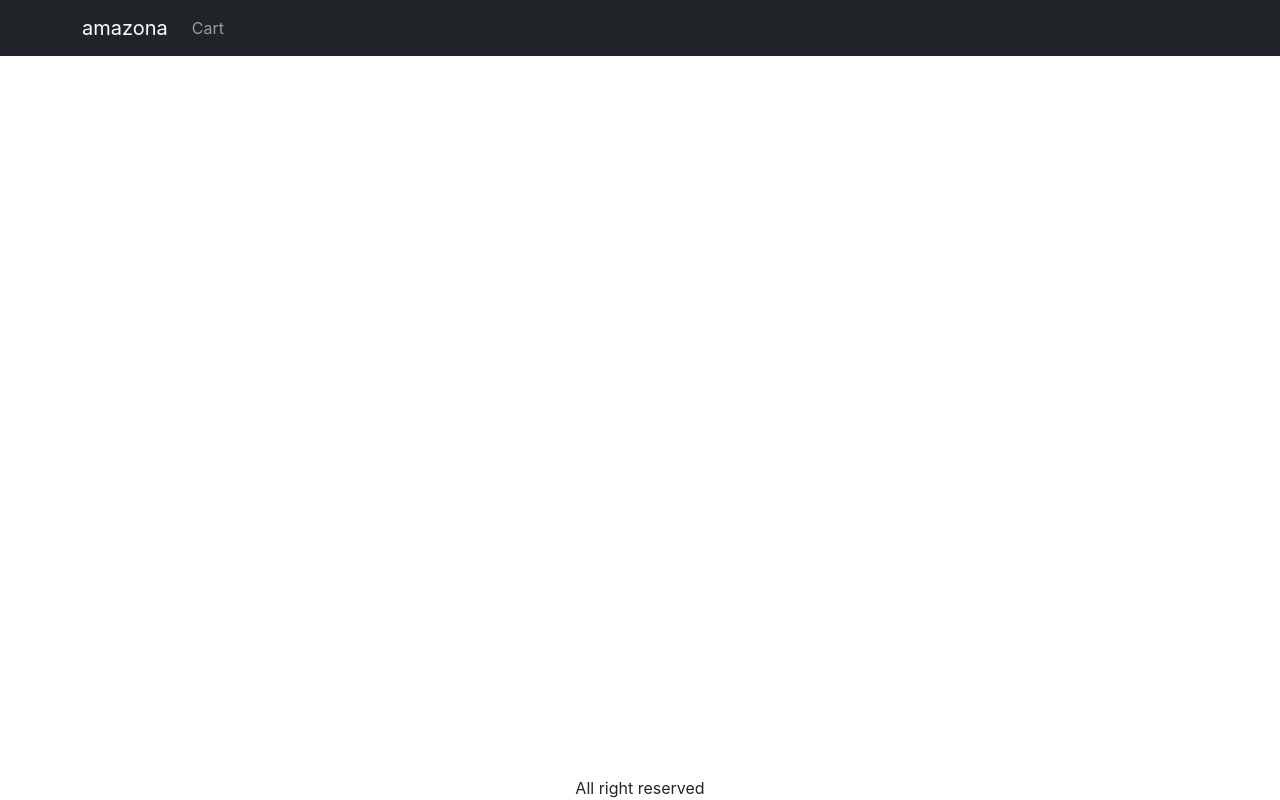
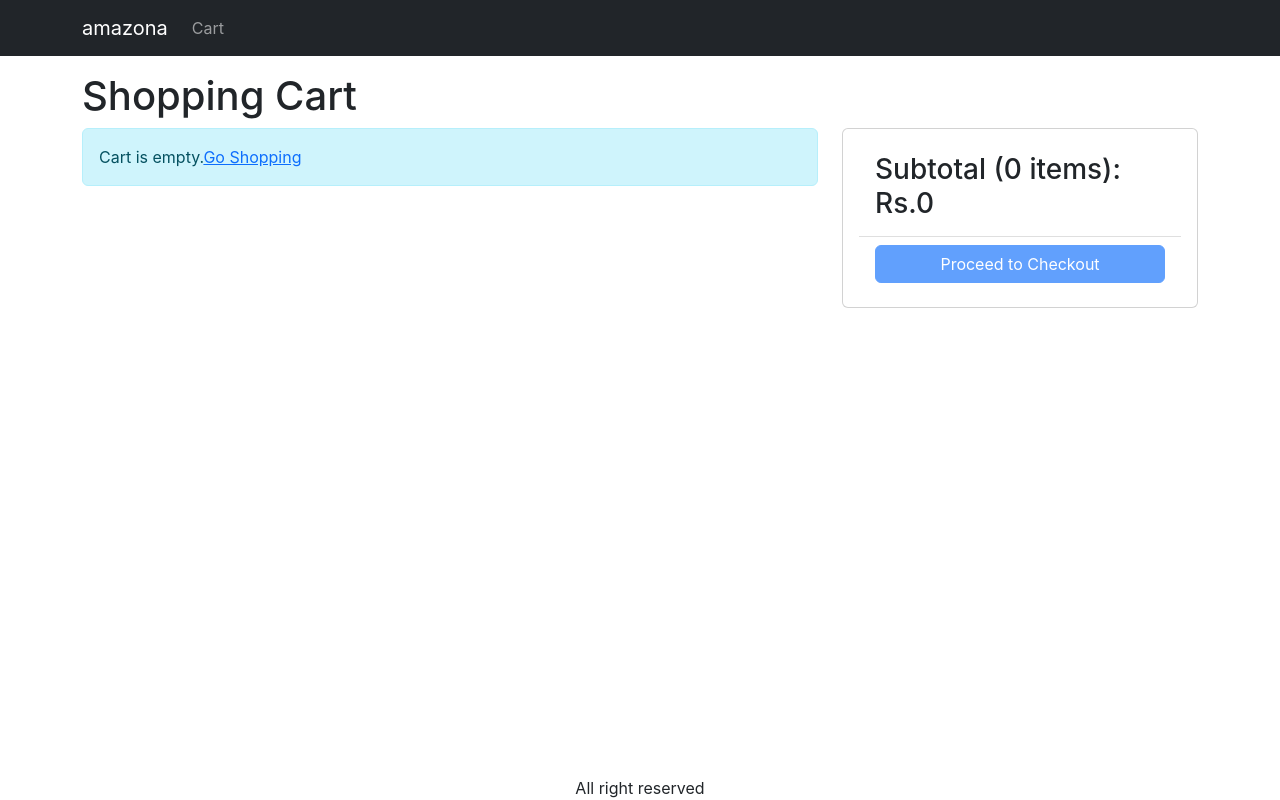
Before and after one commit to himanshirawat/amazona, a React (Create React App) app in the folder frontend/: page /cart in a window 1280 px wide. Built offline with nearby package versions, Linux system fonts and the light colour scheme.

Commit message:
Complete Cart Screen

```diff
--- a/frontend/src/App.js
+++ b/frontend/src/App.js
@@ -1,15 +1,11 @@
-import {
-  BrowserRouter as Router,
-  Routes,
-  Route,
-  } from "react-router-dom";
+import { BrowserRouter as Router, Routes,Route,Link,} from "react-router-dom";
 import HomeScreen from "./screens/HomeScreen";
 import ProductScreen from "./screens/ProductScreen";
 import {Navbar,Container, Nav, Badge} from "react-bootstrap";
 import {LinkContainer} from "react-router-bootstrap";
 import { Store } from "./Store";
 import { useContext } from "react";
-import { Link } from "react-router-dom";
+import CartScreen from "./screens/CartScreen";
 
 function App() {
   const { state } = useContext(Store);
@@ -26,7 +22,7 @@
                 Cart
                 {cart.cartItems.length > 0 && (
                   <Badge pill bg="danger">
-                    {cart.cartItems.length}
+                    {cart.cartItems.reduce((a,c)=> a+c.quantity,0)}
                   </Badge>
                 )}
               </Link>
@@ -39,6 +35,7 @@
         <Container className="mt-3">
         <Routes>
           <Route path="/product/:slug" element={<ProductScreen />} />
+          <Route path="/cart" element={<CartScreen />} />
           <Route path="/" element={<HomeScreen />} />
         </Routes>
         </Container>
--- a/frontend/src/Store.js
+++ b/frontend/src/Store.js
@@ -4,34 +4,41 @@
 
 const initialState = {
     cart: {
-        cartItems: []
+        cartItems: localStorage.getItem('cartItems')
+        ? JSON.parse(localStorage.getItem('cartItems'))
+        : [],
     }
 }
 
 function reducer(state,action) {
     switch(action.type) {
+
         case 'CART_ADD_ITEM' :
          //add to cart
-         return {
-            ...state,
-            cart :{
-                ...state.cart,
-                cartItems: [...state.cart.cartItems, action.payload],
-            },
-         };
-        //  const newItem =action.payload;
-        //  const existItem=state.cart.cartItems.find(
-        //     (item) => item._id === newItem._id
-        //  );
-        //  const cartItems = existItem
-        // ? state.cart.cartItems.map((item)=>
-        //     item._id === existItem._id ? newItem :item )
-        // : [...state.cart.cartItems,newItem];
+         const newItem = action.payload;
+         const existItem = state.cart.cartItems.find(
+           (item) => item._id === newItem._id
+         );
+         const cartItems = existItem
+           ? state.cart.cartItems.map((item) =>
+               item._id === existItem._id ? newItem : item
+             )
+           : [...state.cart.cartItems, newItem];
+          localStorage.setItem('cartItems',JSON.stringify(cartItems));
+         return { ...state, cart: { ...state.cart, cartItems } };
 
-        //  return {...state, cart: {...state.cart, cartItems }};
+
+
+        case 'CART_REMOVE_ITEM':{
+          const cartItems = state.cart.cartItems.filter(
+            (item) => item._id !== action.payload._id
+          );
+          localStorage.setItem('cartItems',JSON.stringify(cartItems));
+          return { ...state, cart: { ...state.cart, cartItems } };
+        }
 
         default:
-            return state;
+          return state;
     }
 }
 export function StoreProvider(props){
--- a/frontend/src/component/Product.js
+++ b/frontend/src/component/Product.js
@@ -1,9 +1,30 @@
+import axios from "axios";
+import { useContext } from "react";
 import { Button, Card } from "react-bootstrap";
 import { Link } from "react-router-dom";
+import { Store } from "../Store";
 import Rating from "./Rating";
 
 function Product(props){
     const {product} = props;
+    const {state,dispatch:ctxDispatch } = useContext(Store);
+    const {
+        cart: {cartItems},
+    } = state;
+
+    const addtoCartHandler = async (item)=>{
+        const existItem = cartItems.find((x) => x._id === product._id);
+        const quantity = existItem ? existItem.quantity + 1 : 1;
+        const { data } = await axios.get(`/api/products/${item._id}`);
+        if (data.countInStock < quantity) {
+            window.alert('Sorry. Product is out of stock');
+            return;
+          }
+        ctxDispatch({
+            type:'CART_ADD_ITEM',
+            payload: {...item,quantity},
+        });
+    };
     return (
         <Card>
             <Link to={`/product/${product.slug}`}>
@@ -15,7 +36,13 @@
                 </Link>
                 <Rating rating = {product.rating} numReviews={product.numReviews}></Rating>
                 <Card.Text><strong>Rs.{product.price}</strong></Card.Text>
-                <Button>Add to cart</Button>
+                {product.countInStock === 0  ? (
+                     <Button variant="light" disabled>
+                        Out of Stock
+                    </Button>
+                ): (<Button onClick={()=> addtoCartHandler(product)}>Add to cart</Button>
+                )}
+
             </Card.Body>
         </Card>
     )
--- a/frontend/src/data.js
+++ b/frontend/src/data.js
@@ -1,7 +1,7 @@
 const data = {
     products : [
         {
-            _id: '1',
+
             name: 'mango pickle',
             slug: 'pickles-1',
             category : 'PICKLE',
@@ -14,7 +14,7 @@
             Description :'High Quality Food'
         },
         {
-            _id: '2',
+
             name: 'mango pickle',
             slug: 'pickles-2',
             category : 'PICKLE',
@@ -27,7 +27,7 @@
             Description :'High Quality food'
         },
         {
-            _id: '3',
+
             name: 'mango pickle',
             slug: 'pickles-3',
             category : 'PICKLE',
--- a/frontend/src/index.css
+++ b/frontend/src/index.css
@@ -34,6 +34,10 @@
   padding: 1rem;
 }
 
-.img-width{
+.img-large{
   max-width: 100%;
 }
+
+.img-thumbnail{
+  height: 80px;
+}
--- /dev/null
+++ b/frontend/src/screens/CartScreen.js
@@ -0,0 +1,114 @@
+import { useContext } from "react";
+import { Store } from "../Store";
+import { Helmet } from "react-helmet-async";
+import { Button, Card, Col, ListGroup, Row } from "react-bootstrap";
+import MessageBox from "../component/MessageBox";
+import { Link, useNavigate} from "react-router-dom";
+import axios from "axios";
+
+
+export default function CartScreen(){
+    const navigate = useNavigate();
+    const {state,dispatch:ctxDispatch } = useContext(Store);
+    const {
+        cart: {cartItems},
+    } = state;
+
+    const updateCartHandler = async (item ,quantity)=>{
+        const { data } = await axios.get(`/api/products/${item._id}`);
+        if (data.countInStock < quantity) {
+            window.alert('Sorry. Product is out of stock');
+            return;
+          }
+        ctxDispatch({
+            type:'CART_ADD_ITEM',
+            payload: {...item,quantity},
+        });
+    };
+
+    const removeItemHandler = (item) => {
+        ctxDispatch({type:'CART_REMOVE_ITEM',payload:item});
+    }
+
+    const checkoutHandler = () => {
+        navigate('/signin?redirect=/shipping');
+    }
+
+    return  <div>
+        <Helmet>
+          <title>Shopping Cart</title>
+        </Helmet>
+          <h1>Shopping Cart</h1>
+          <Row>
+            <Col md={8}>
+                {cartItems.length === 0 ? (
+                    <MessageBox>
+                        Cart is empty.
+                        <Link to = "/">Go Shopping</Link>
+                    </MessageBox>
+                ):
+                (
+                    <ListGroup>
+                        {cartItems.map((item) => (
+                            <ListGroup.Item key={item._id}>
+                                <Row className="align-items-center">
+                                    <Col md={4}>
+                                        <img src={item.image} alt={item.name} className="img-fluid rounded img-thumbnail"></img>{' '}
+                                        <Link to={`/product/${item.slug}`}>{item.name}</Link>
+                                    </Col>
+                                    <Col md={3}>
+                                        <Button
+                                        variant="light"
+                                        onClick = {()=> updateCartHandler(item,item.quantity - 1)}
+                                        disabled={item.quantity === 1}>
+                                            <i className="fas fa-minus-circle"></i>
+                                        </Button>{' '}
+                                        <span>{item.quantity}</span>{' '}
+
+                                        <Button
+                                        variant="light"
+                                        onClick = {()=> updateCartHandler(item,item.quantity + 1)}
+                                        disabled={item.quantity === item.countInStock}>
+                                            <i className="fas fa-plus-circle"></i>
+                                        </Button>{' '}
+
+                                    </Col>
+                                    <Col md={3}>Rs.{item.price}</Col>
+                                    <Col md={2}>
+                                        <Button variant="light"
+                                        onClick={()=> removeItemHandler(item)}>
+                                            <i className="fas fa-trash"></i>
+                                        </Button>
+                                    </Col>
+                                </Row>
+                            </ListGroup.Item>
+                        ))}
+                    </ListGroup>
+                )
+                }
+            </Col>
+            <Col md={4}>
+                <Card>
+                    <Card.Body>
+                        <ListGroup variant="flush">
+                            <ListGroup.Item>
+                                <h3>
+                                    Subtotal ({cartItems.reduce((a,c) => a + c.quantity,0)}{' '}items): Rs.
+                                    {cartItems.reduce((a, c)=> a + c.price * c.quantity,0)}
+                                </h3>
+                            </ListGroup.Item>
+                            <ListGroup.Item>
+                                <div className="d-grid">
+                                    <Button type="button"
+                                    onClick={checkoutHandler}
+                                    variant="primary" disabled={cartItems.length === 0 }> Proceed to Checkout</Button>
+                                </div>
+                            </ListGroup.Item>
+                        </ListGroup>
+                    </Card.Body>
+                </Card>
+            </Col>
+          </Row>
+    </div>
+
+}
--- a/frontend/src/screens/ProductScreen.js
+++ b/frontend/src/screens/ProductScreen.js
@@ -1,6 +1,6 @@
 import axios from "axios";
 import { useContext, useEffect , useReducer } from "react";
-import { useParams } from "react-router-dom";
+import { useNavigate, useParams } from "react-router-dom";
 import {Row, Col, ListGroup, ListGroupItem, Card, Badge, Button} from "react-bootstrap";
 import Rating from "../component/Rating";
 import {Helmet} from 'react-helmet-async';
@@ -24,8 +24,9 @@
 };
 
 function ProductScreen(){
-    const params = useParams();
-    const {slug} = params;
+  const navigate = useNavigate();
+  const params = useParams();
+  const {slug} = params;
 
     const [{loading,error,product},dispatch] = useReducer(reducer,{
         product :[],
@@ -45,21 +46,23 @@
         fetchData();
     },[slug]);
 
-    const {dispatch: ctxDispatch} = useContext(Store);
-    // const {cart} = state;
-    const addToCartHandler = async() => {
-      // const existItem = cart.cartItems.find((x) => x._id === product._id);
-      // const quantity = existItem ? existItem.quantity + 1 : 1;
-      // const {data} = await axios.get(`/api/products/${product._id}`);
-      // if(data.countInStock < quantity) {
-      //   window.alert('sorry.product is out of stock');
-      //   return;
-      // }
+    const { state, dispatch: ctxDispatch} = useContext(Store);
+    const {cart} = state;
+    const addToCartHandler = async () => {
+    const existItem = cart.cartItems.find((x) => x._id === product._id);
+    const quantity = existItem ? existItem.quantity + 1 : 1;
+    const { data } = await axios.get(`/api/products/${product._id}`);
+    if (data.countInStock < quantity) {
+      window.alert('Sorry. Product is out of stock');
+      return;
+    }
       ctxDispatch({
         type:'CART_ADD_ITEM',
-        payload: {...product,quantity : 1},
+        payload: {...product,quantity},
       });
+      navigate('/cart');
     };
+
     return loading ? (
       <LoadingBox />
       ) : error ? (
```
Also changed, not shown: 2 other files (tests, documents, lock files or other folders).
